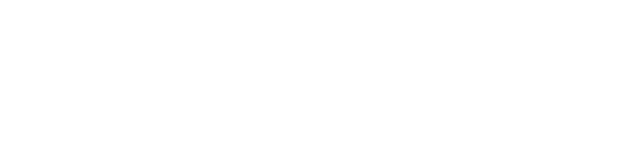
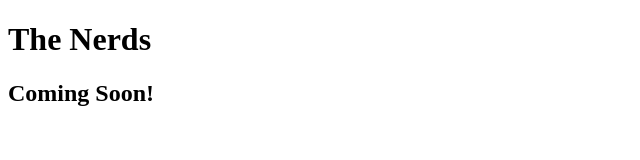
Before and after one commit to dionicia12/band-site, a plain HTML site: page index.html in a window 1280 px wide. Shown: the whole page, without its empty margins (0-640 px from the left). Drawn offline with Linux system fonts and the light colour scheme.

Commit message:
updated content

```diff
--- a/index.html
+++ b/index.html
@@ -7,6 +7,8 @@
     <title>Band Site</title>
 </head>
 <body>
+    <h1>The Nerds</h1>
+    <h2>Coming Soon!</h2>
 
 </body>
 </html>
```
